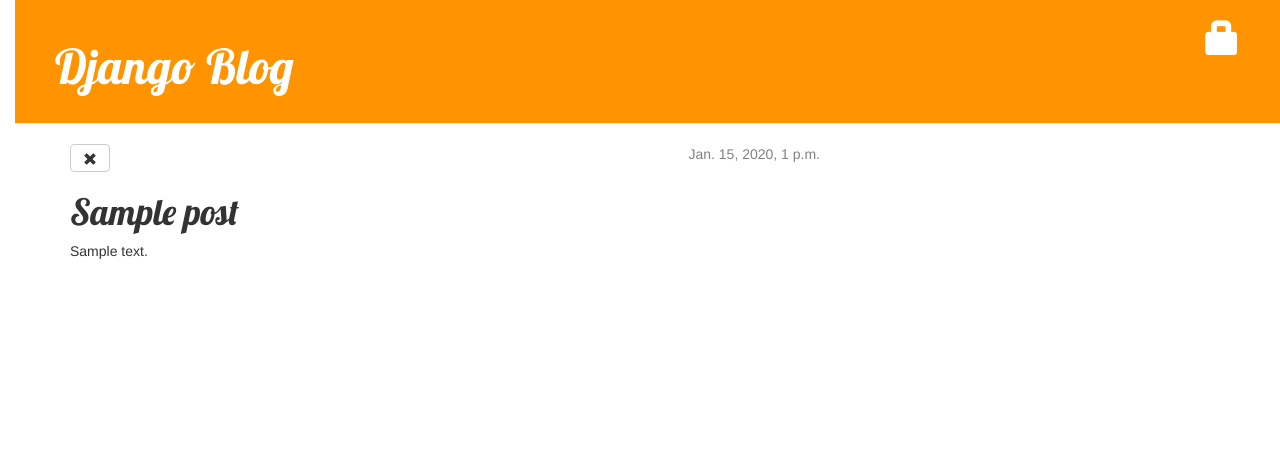
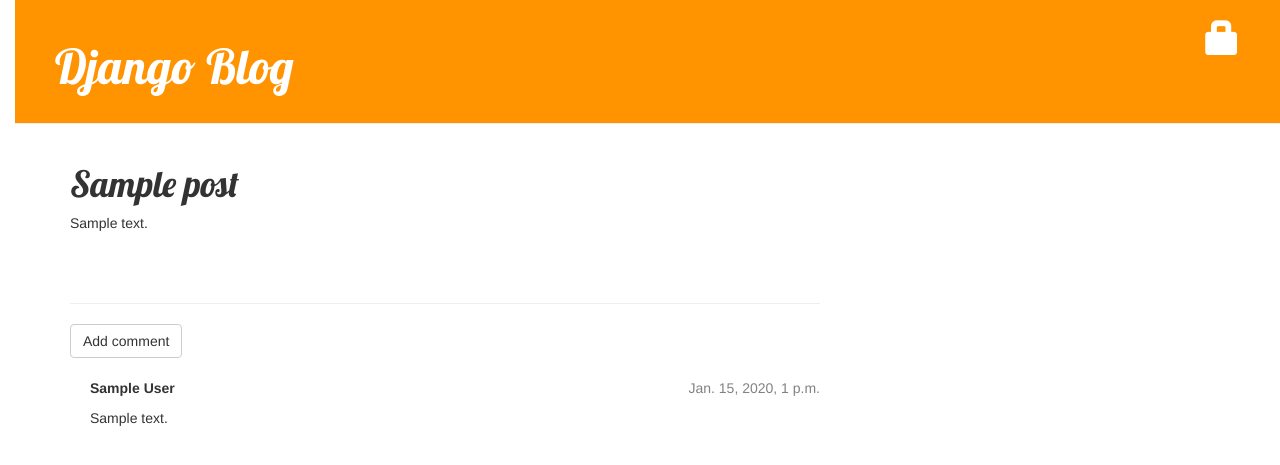
Before and after one commit to niksamoyloff/blog, a Django app: page /post/1/ in a window 1280 px wide. Shown: the top 465 px of the page. Run offline with Django 3.2, Linux system fonts and the light colour scheme; tables that the repository leaves empty hold one stand-in row (values such as "Sample post"); some libraries are stand-ins or nearby versions.

Commit message:
Added comments. Added remove and approve methods for comments.

```diff
--- a/blog/admin.py
+++ b/blog/admin.py
@@ -1,6 +1,7 @@
 from django.contrib import admin
-from .models import Post
+from .models import Post, Comment
 
 admin.site.register(Post)
+admin.site.register(Comment)
 
 # Register your models here.
--- a/blog/models.py
+++ b/blog/models.py
@@ -14,7 +14,26 @@ class Post(models.Model):
         self.published_date = timezone.now()
         self.save()
 
+    def approved_comments(self):
+        return self.comments.filter(approved_comment=True)
+
     def __str__(self):
         return self.title
 
+class Comment(models.Model):
+    post = models.ForeignKey('blog.Post', related_name='comments')
+    author = models.CharField(max_length=200)
+    text = models.TextField()
+    created_date = models.DateTimeField(default=timezone.now)
+    approved_comment = models.BooleanField(default=False)
+
+    def approve(self):
+        self.approved_comment = True
+        self.save()
+
+    def __str__(self):
+        return self.text
+
+
+
 # Create your models here.
--- a/blog/static/css/blog.css
+++ b/blog/static/css/blog.css
@@ -54,3 +54,7 @@ h1, h2, h3, h4 {
 .post h1 a, .post h1 a:visited {
     color: #000000;
 }
+
+.comment {
+    margin: 20px 0px 20px 20px;
+}
--- a/blog/templates/blog/post_detail.html
+++ b/blog/templates/blog/post_detail.html
@@ -2,18 +2,37 @@
 
 {% block content %}
 	<div class="post">
-		{% if post.published_date %}
+		{% if user.is_authenticated %}
 			<div class="date">
-				{{ post.published_date }}
+				{% if post.published_date %}
+					{{ post.published_date }}
+				{% else %}
+					<a class="btn btn-default" href="{% url 'post_publish' pk=post.pk %}">Publish</a>
+				{% endif %}
+				<a class="btn btn-default" href="{% url 'post_edit' pk=post.pk %}"><span class="glyphicon glyphicon-pencil"></span></a>
+				<a class="btn btn-default" href="{% url 'post_remove' pk=post.pk %}"><span class="glyphicon glyphicon-remove"></span></a>
 			</div>
-		{% else %}
-			<a class="btn btn-default" href="{% url 'post_publish' pk=post.pk %}">Publish</a>
 		{% endif %}
-		{% if user.is_authenticated %}
-			<a class="btn btn-default" href="{% url 'post_edit' pk=post.pk %}"><span class="glyphicon glyphicon-pencil"></span></a>
-		{% endif %}
-		<a class="btn btn-default" href="{% url 'post_remove' pk=post.pk %}"><span class="glyphicon glyphicon-remove"></span></a>
 		<h1>{{ post.title }}</h1>
 		<p>{{ post.text|linebreaksbr }}</p>
 	</div>
+	<hr>
+	<a class="btn btn-default" href="{% url 'add_comment_to_post' pk=post.pk %}">Add comment</a>
+	{% for comment in post.comments.all %}
+		{% if user.is_authenticated or comment.approved_comment %}
+		<div class="comment">
+			<div class="date">
+				{{ comment.created_date }}
+				{% if not comment.approved_comment %}
+					<a class="btn btn-default" href="{% url 'comment_remove' pk=comment.pk %}"><span class="glyphicon glyphicon-remove"></span></a>
+					<a class="btn btn-default" href="{% url 'comment_approve' pk=comment.pk %}"><span class="glyphicon glyphicon-ok"></span></a>
+				{% endif %}
+			</div>
+			<strong>{{ comment.author }}</strong>
+			<p>{{ comment.text|linebreaks }}</p>
+		</div>
+		{% endif %}
+	{% empty %}
+		<p>No comment here yet :(</p>
+	{% endfor %}
 {% endblock %}
--- a/blog/templates/blog/post_list.html
+++ b/blog/templates/blog/post_list.html
@@ -8,6 +8,7 @@
       </div>
       <h1><a href="{% url 'post_detail' pk=post.pk %}"> {{ post.title }}</a></h1>
       <p>{{ post.text|linebreaksbr }}</p>
+      <a href="{% url 'post_detail' pk=post.pk %}">Comments: {{ post.approved_comments.count }}</a>
     </div>
   {% endfor %}
 {% endblock content %}
--- a/blog/urls.py
+++ b/blog/urls.py
@@ -9,4 +9,7 @@ urlpatterns = [
     url(r'^drafts/$', views.post_draft_list, name='post_draft_list'),
     url(r'^post/(?P<pk>\d+)/publish/$', views.post_publish, name='post_publish'),
     url(r'^post/(?P<pk>\d+)/remove/$', views.post_remove, name='post_remove'),
+    url(r'^post/(?P<pk>\d+)/comment/$', views.add_comment_to_post, name='add_comment_to_post'),
+    url(r'^comment/(?P<pk>\d+)/approve/$', views.comment_approve, name='comment_approve'),
+    url(r'^comment/(?P<pk>\d+)/remove/$', views.comment_remove, name='comment_remove'),
 ]
--- a/blog/views.py
+++ b/blog/views.py
@@ -1,8 +1,8 @@
 from django.shortcuts import render, get_object_or_404, redirect
 from django.contrib.auth.decorators import login_required
 from django.utils import timezone
-from .models import Post
-from .forms import PostForm
+from .models import Post, Comment
+from .forms import PostForm, CommentForm
 
 def post_list(request):
     posts = Post.objects.filter(published_date__lte=timezone.now()).order_by('published_date')
@@ -55,3 +55,29 @@ def post_remove(request, pk):
 	post = get_object_or_404(Post, pk=pk)
 	post.delete()
 	return redirect('post_list')
+
+def add_comment_to_post(request, pk):
+	post = get_object_or_404(Post, pk=pk)
+	if request.method == "POST":
+		form = CommentForm(request.POST)
+		if form.is_valid():
+			comment = form.save(commit=False)
+			comment.post = post
+			comment.save()
+			return redirect('post_detail', pk=post.pk)
+	else:
+		form = CommentForm()
+	return render(request, 'blog/add_comment_to_post.html', {'form': form})
+
+@login_required
+def comment_approve(request, pk):
+	comment = get_object_or_404(Comment, pk=pk)
+	comment.approve()
+	return redirect('post_detail', pk=comment.post.pk)
+
+@login_required
+def comment_remove(request, pk):
+	comment = get_object_or_404(Comment, pk=pk)
+	post_pk = comment.post.pk
+	comment.delete()
+	return redirect('post_detail', pk=post_pk)
```
Also changed, not shown: blog/forms.py (+7 -1 lines), blog/templates/blog/add_comment_to_post.html (added, +9 -0 lines), blog/migrations/0002_comment.py (added).
